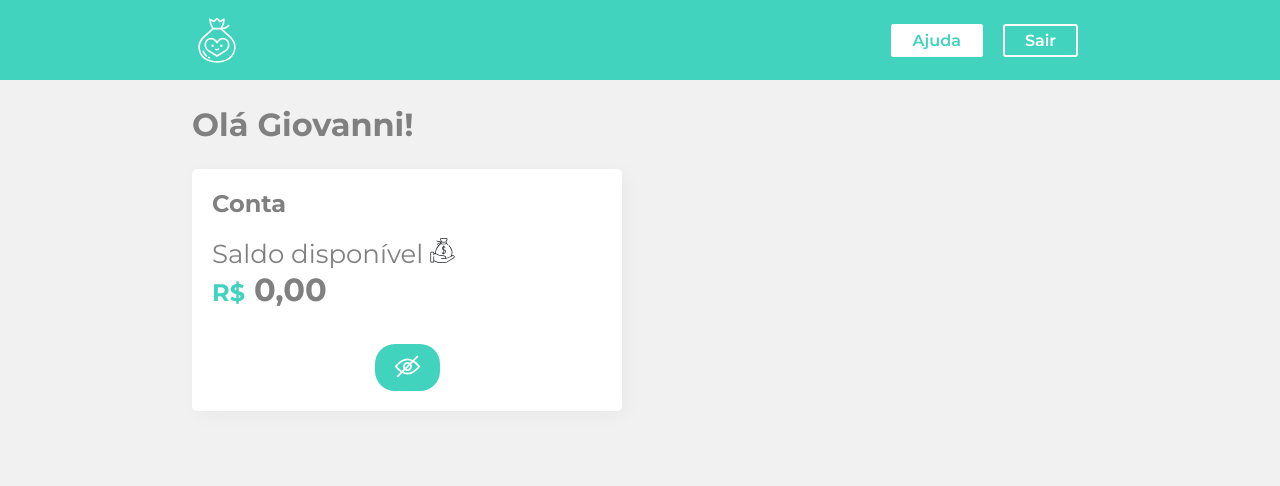
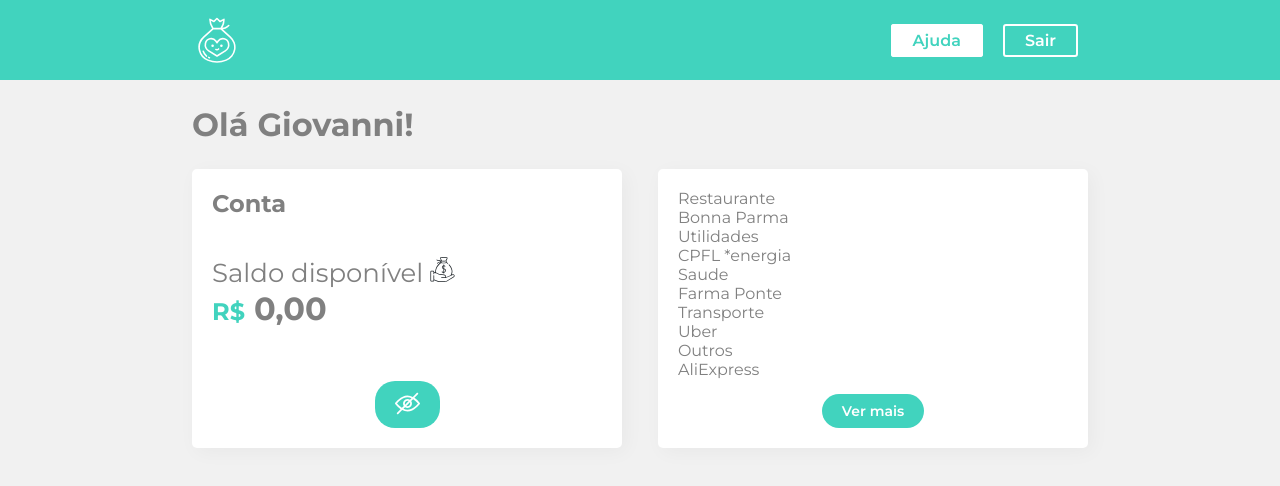
Before and after one commit to Gclayton0207/Styled-components, a React (Create React App) app: page / in a window 1280 px wide. Shown: the top 486 px of the page. Built offline with nearby package versions, Linux system fonts and the light colour scheme.

Commit message:
criação componente Extrato

```diff
--- a/src/Components/Container/index.jsx
+++ b/src/Components/Container/index.jsx
@@ -2,6 +2,7 @@
 import styled from "styled-components";
 import Titulo from "../Titulo";
 import Conta from "../Conta";
+import Extrato from "../Extrato"
 
 const Container = styled.div`
   background-color: #f1f1f1;
@@ -23,6 +24,7 @@
       <Titulo>Olá Giovanni!</Titulo>
       <Conteudo>
         <Conta />
+        <Extrato />
       </Conteudo>
     </Container>
   );
--- /dev/null
+++ b/src/Components/Extrato/index.jsx
@@ -0,0 +1,19 @@
+import React from "react";
+import { Box,Botao } from "../../Components/UI";
+import { extratoLista } from "../../info";
+
+const Extrato = () => {
+  return (
+    <Box>
+      {extratoLista.updates.map(({id, type, from, value, date}) => {
+        return <div key={id}>
+            <div>{type}</div>
+            <div>{from}</div>
+        </div>;
+      })}
+      <Botao>Ver mais</Botao>
+    </Box>
+  );
+};
+
+export default Extrato;
```
